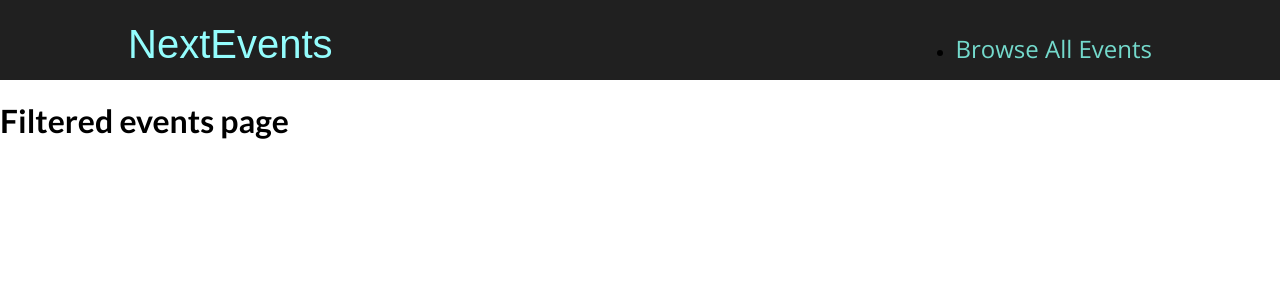
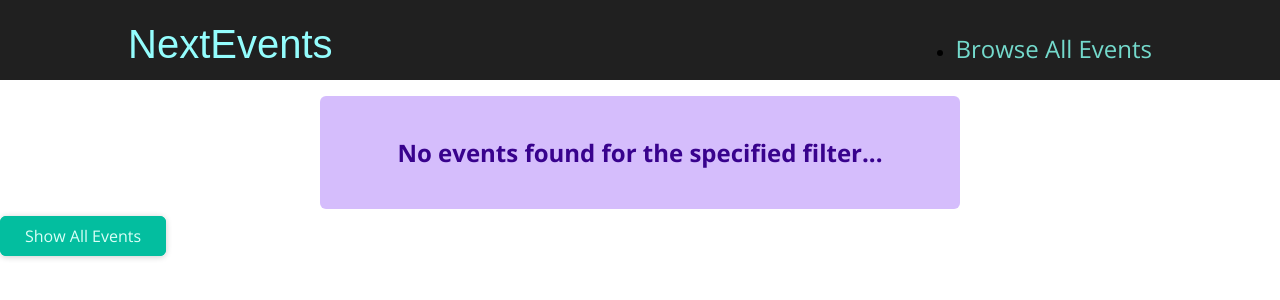
Before and after one commit to ecarlste/nextjs-events-portal, a Next.js app: page /events/e2 in a window 1280 px wide. Shown: the top 300 px of the page. Built offline with nearby package versions, Linux system fonts and the light colour scheme.

Commit message:
Added some more formatting to several event pages

```diff
--- /dev/null
+++ b/src/components/events/results-title.module.css
@@ -0,0 +1,6 @@
+.title {
+  margin: 2rem auto;
+  width: 90%;
+  max-width: 40rem;
+  text-align: center;
+}
--- /dev/null
+++ b/src/components/events/results-title.tsx
@@ -0,0 +1,20 @@
+import Button from '../ui/button';
+import classes from './results-title.module.css';
+
+function ResultsTitle(props: any) {
+  const { date } = props;
+
+  const humanReadableDate = new Date(date).toLocaleDateString('en-US', {
+    month: 'long',
+    year: 'numeric',
+  });
+
+  return (
+    <section className={classes.title}>
+      <h1>Events in {humanReadableDate}</h1>
+      <Button link="/events">Show all events</Button>
+    </section>
+  );
+}
+
+export default ResultsTitle;
--- /dev/null
+++ b/src/components/ui/error-alert.module.css
@@ -0,0 +1,12 @@
+.alert {
+  margin: 1rem auto;
+  padding: 1rem 2rem;
+  width: 90%;
+  max-width: 40rem;
+  background-color: #d5bdfc;
+  color: #38028d;
+  font-weight: bold;
+  font-size: 1.5rem;
+  text-align: center;
+  border-radius: 6px;
+}
--- /dev/null
+++ b/src/components/ui/error-alert.tsx
@@ -0,0 +1,7 @@
+import classes from './error-alert.module.css';
+
+function ErrorAlert(props: any) {
+  return <div className={classes.alert}>{props.children}</div>;
+}
+
+export default ErrorAlert;
--- a/src/pages/events/[...slug].tsx
+++ b/src/pages/events/[...slug].tsx
@@ -1,7 +1,44 @@
+import EventList from '@/components/events/event-list';
+import ResultsTitle from '@/components/events/results-title';
+import Button from '@/components/ui/button';
+import ErrorAlert from '@/components/ui/error-alert';
+import { getFilteredEvents } from '@/fake-data';
+import { useRouter } from 'next/router';
+import { Fragment } from 'react';
+
 export default function FilteredEventsPage() {
+  const router = useRouter();
+
+  const filteredData = router.query.slug;
+
+  console.log(filteredData);
+
+  if (!filteredData) {
+    return <p className="center">Loading...</p>;
+  }
+
+  const numYear = +filteredData[0];
+  const numMonth = +filteredData[1];
+
+  const filteredEvents = getFilteredEvents({ year: numYear, month: numMonth });
+
+  if (filteredEvents.length === 0) {
+    return (
+      <Fragment>
+        <ErrorAlert>
+          <p>No events found for the specified filter...</p>
+        </ErrorAlert>
+        <Button link="/">Show All Events</Button>
+      </Fragment>
+    );
+  }
+
+  const date = new Date(numYear, numMonth - 1);
+
   return (
-    <div>
-      <h1>Filtered events page</h1>
-    </div>
+    <Fragment>
+      <ResultsTitle date={date} />
+      <EventList events={filteredEvents} />
+    </Fragment>
   );
 }
```
Also changed, not shown: src/pages/events/[eventId].tsx (+6 -1 lines).
